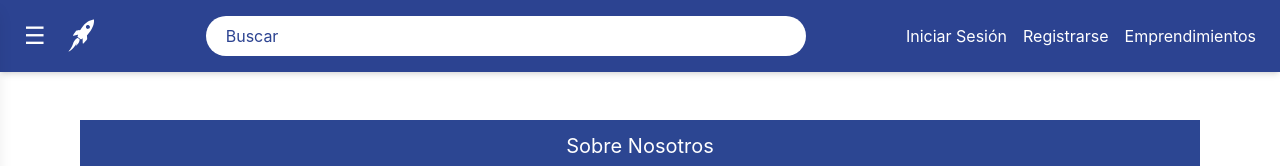
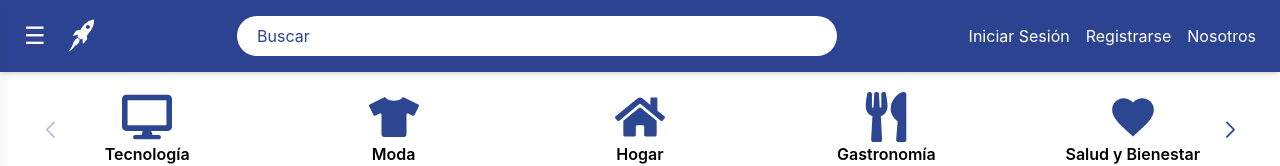
Before and after one commit to jo0nnie/proyecta, a React (Vite) app: page / in a window 1280 px wide. Shown: the top 166 px of the page. Built offline with nearby package versions, Linux system fonts and the light colour scheme; no server answers.

Commit message:
Se cambio la pagina de inicio por la de emprendimientos

```diff
--- a/src/components/NavBar.jsx
+++ b/src/components/NavBar.jsx
@@ -50,8 +50,8 @@ export default function NavBar() {
               <a href="/auth/register" className="text-white hover:text-[#E9E2EF]">
                 Registrarse
               </a>
-              <a href="/emprendimientos" className="text-white hover:text-[#E9E2EF]">
-                Emprendimientos
+              <a href="/sobre-nosotros" className="text-white hover:text-[#E9E2EF]">
+                Nosotros
               </a>
             </>
           ) : (
--- a/src/components/SideBar/config.js
+++ b/src/components/SideBar/config.js
@@ -4,6 +4,8 @@ export const configPublic = [
   { title: "Categorías", path: "/categorias" },
   { title: "Emprendimientos", path: "/emprendimientos" },
   { title: "Planes", path: "/infoplanes" },
+  { title: "Nosotros", path: "/sobre-nosotros" }
+
 ];
 
 // si esta logueado
@@ -15,6 +17,7 @@ export const configPrivate = [
   { title: "Historial", path: "/historial" },
   { title: "Dashboard", path: "/dashboard" },
   { title: "Planes", path: "/infoplanes" },
+  { title: "Nosotros", path: "/sobre-nosotros" }
 ];
 
 
--- a/src/router.jsx
+++ b/src/router.jsx
@@ -3,9 +3,7 @@ import { AjustesScreen, CategoriasScreen, EmprendimientosScreen, FavoritosScreen
 import AuthLayout from "./components/layouts/AuthLayout";
 import MainLayout from "./components/layouts/MainLayout/MainLayout";
 import EditarPerfil from "./pages/PerfilUsuario/EditarPerfilUsuarioScreen";
-import { useState } from "react";
 
-const token = localStorage.getItem("token");
 
 
 
@@ -24,7 +22,11 @@ export const router = createBrowserRouter([
     children: [
       {
         path: "/",
-        element: <HomeScreen />,
+        element: <EmprendimientosScreen/>,
+      },
+      {
+        path: "/sobre-nosotros",
+        element: <HomeScreen/>,
       },
       { path: "/categorias", element: <CategoriasScreen /> },
       {
```
